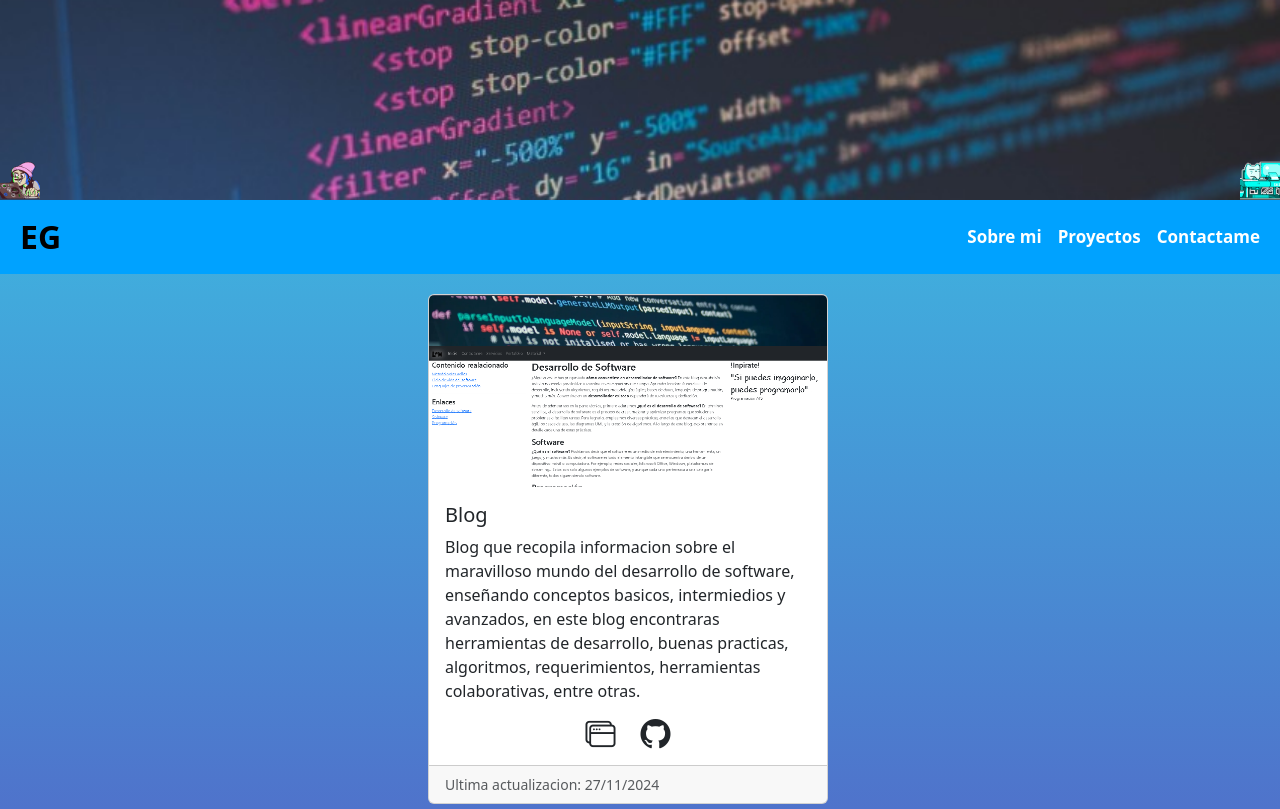
After one commit to edierGuerra/edierGuerra, a Flask app: page /proyectos in a window 1280 px wide. The commit adds this page. Run offline with Flask 3, Linux system fonts and the light colour scheme.

Commit message:
Agrega la pagina de proyectos

```diff
--- a/app.py
+++ b/app.py
@@ -5,7 +5,9 @@ app = Flask(__name__)
 @app.route("/")
 def index():
     return render_template("index.html")
-
+@app.route("/proyectos")
+def ruta():
+    return render_template("proyectos.html")
 #Iniciar app
 def run_app():
     return app.run(debug=True)
--- /dev/null
+++ b/static/assets/Proyectos/desktop.ini
@@ -0,0 +1,2 @@
+[LocalizedFileNames]
+Captura de pantalla 2024-11-27 095019.png=@Captura de pantalla 2024-11-27 095019.png,0
--- /dev/null
+++ b/static/css/proyects.css
@@ -0,0 +1,44 @@
+.body{
+    height: auto;
+}
+.aside{
+    display: none !important;
+}
+main{
+    width: 100%;
+    box-sizing: border-box;
+}
+/* Cards */
+.card-group{
+    margin-top: 20px;
+    justify-content: space-evenly;
+    align-items: center;
+    margin-bottom: 5px;
+}
+.card{
+    max-width: 400px;
+}
+.icons-link{
+    display: flex;
+    justify-content: center;
+    gap: 25px;
+    font-size: 30px;
+}
+.bi:hover{
+    cursor: pointer;
+    transform: scale(1);
+    color: rgb(115, 118, 115);
+}
+
+@media (min-width: 576px) {
+    .card-group {
+        display: flex;
+        flex-flow: row wrap;
+    }
+}
+@media (max-width: 576px) {
+    .card-group {
+        display: flex;
+        flex-flow: row wrap;
+    }
+}
--- a/templates/base.html
+++ b/templates/base.html
@@ -13,8 +13,6 @@
     <link rel="stylesheet" href="{{url_for('static', filename= 'css/buttons.css')}}">
     <link rel="stylesheet" href="{{url_for('static', filename= 'css/index-main.css')}}">
     <link rel="stylesheet" href="{{url_for('static', filename= 'css/modal.css')}}">
-
-
 </head>
 <body>
     <header>
@@ -23,17 +21,17 @@
     </header>
     <nav class="navbar navbar-expand-lg">
         <div class="container-fluid nav">
-          <a class="navbar-brand" href="#">EG</a>
+          <a class="navbar-brand" href="/">EG</a>
           <button class="navbar-toggler" type="button" data-bs-toggle="collapse" data-bs-target="#navbarNav" aria-controls="navbarNav" aria-expanded="false" aria-label="Toggle navigation">
             <span class="navbar-toggler-icon"></span>
           </button>
           <div class="collapse navbar-collapse" id="navbarNav">
             <ul class="navbar-nav">
               <li class="nav-item">
-                <a class="nav-link" href="#">Sobre mi</a>
+                <a class="nav-link" href="/">Sobre mi</a>
               </li>
               <li class="nav-item">
-                <a class="nav-link" href="#">Proyectos</a>
+                <a class="nav-link" href="/proyectos">Proyectos</a>
               </li>
               <li class="nav-item">
                 <a class="nav-link" href="#">Contactame</a>
@@ -46,7 +44,7 @@
         <aside class="col aside">
             {%block aside1%}{%endblock%}
         </aside>
-        <main class="col">
+        <main class="col container-fluid">
             {%block content%}{%endblock%}
         </main>
         <aside class="col aside">
--- a/templates/index.html
+++ b/templates/index.html
@@ -22,7 +22,7 @@
             <p>
                 ¿Quieres que forme parte de tu empresa?
             </p>
-           <!-- Button trigger modal -->
+            <!-- Button trigger modal -->
             <button type="button" class="btn btn-primary" data-bs-toggle="modal" data-bs-target="#staticBackdrop">
                 Contactame
             </button>
--- /dev/null
+++ b/templates/proyectos.html
@@ -0,0 +1,24 @@
+<head>
+    <link rel="stylesheet" href="{{url_for('static', filename= 'css/proyects.css')}}">
+</head>
+{%extends 'base.html'%}
+{%block title%}Proyectos{%endblock%}
+{%block content%}
+    <div class="card-group">
+        <!-- Blog -->
+        <div class="card">
+            <img src="/static/assets/Proyectos/Blog.png" class="card-img-top" alt="Blog">
+            <div class="card-body">
+                <h5 class="card-title">Blog</h5>
+                <p class="card-text">Blog que recopila informacion sobre el maravilloso mundo del desarrollo de software, enseñando conceptos basicos, intermiedios y avanzados, en este blog encontraras herramientas de desarrollo, buenas practicas, algoritmos, requerimientos, herramientas colaborativas, entre otras.</p>
+                <div class="icons-link">
+                    <i class="bi bi-window-stack"><a href="#"></a></i>
+                    <i class="bi bi-github"><a href="#"></a></i>
+                </div>
+            </div>
+            <div class="card-footer">
+                <small class="text-body-secondary">Ultima actualizacion: 27/11/2024</small>
+            </div>
+        </div>
+    </div>
+{%endblock%}
```
Also changed, not shown: static/assets/Proyectos/Blog.png (added).
